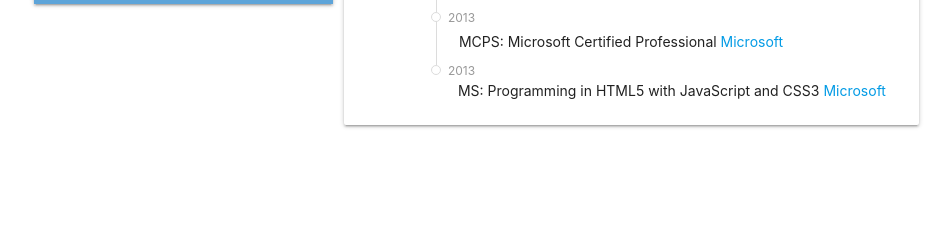
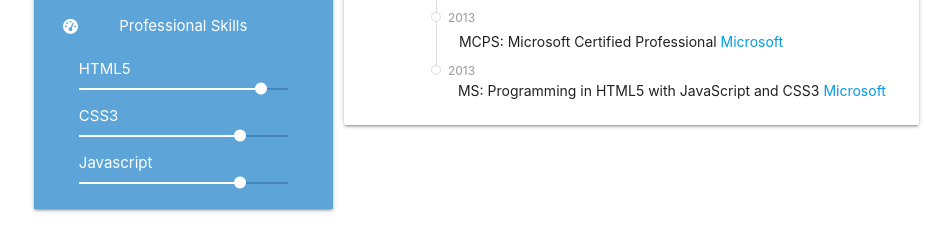
Before and after one commit to tarunranka/tarunranka.github.io, a website: page index.html in a window 1280 px wide. Shown: the part 644-873 px from the top of the page, without its empty margins (158-1110 px from the left). Before the commit the page ends 809 px from the top, so only its background shows below. Drawn offline with nearby package versions, Linux system fonts and the light colour scheme.

Commit message:
no message

```diff
--- a/dest/style.css
+++ b/dest/style.css
@@ -38,6 +38,35 @@
 }
 .sidebar-item a{
   color:#fff;
+}
+.sidebar-item h3{
+  font-size: 15px;
+  margin: 0;
+  padding: 0;
+  line-height: 1.5;
+  display: inline-block;
+  vertical-align: middle;
+}
+.sidebar-item ul{
+  width: 75%;
+  margin: 0 auto;
+}
+
+.sidebar .determinate {
+  background-color: #ffffff;
+}
+.sidebar .progress {
+    background-color: #4783c2;
+    height: 2px;
+    overflow: visible;
+}
+.sidebar  .determinate .fa {
+    font-size: 12px;
+    position: absolute;
+    top: -5px;
+    right: 0px;
+    margin-left: 50%;
+    color: #fff;
 }
 .sidebar-item .icon{
   text-align: center;
--- a/index.html
+++ b/index.html
@@ -16,7 +16,7 @@
 	<link rel='dns-prefetch' href='//fonts.googleapis.com/' />
 	<link rel="stylesheet" href="//cdnjs.cloudflare.com/ajax/libs/materialize/0.97.7/css/materialize.min.css">
 
-	<link rel="stylesheet" href="/dest/style.css?v=1.4.0">
+	<link rel="stylesheet" href="/dest/style.css?v=1.20.0">
 </head>
 
 <body>
@@ -98,6 +98,43 @@
 								</div>
 							</div>
 						</div>
+						<div class="col l12 m12 s12 sidebar-item">
+                            <div class="row">
+                                <div class="col m12 l3 s12 icon">
+                                    <i class="fa fa-tachometer" aria-hidden="true"></i> <!-- icon -->
+                                </div>
+
+                                <div class="col m12 l9 s12 skill-line">
+                                    <h3>Professional Skills </h3>
+                                </div>
+                            </div>
+                        </div>
+												<div class="sidebar-item">
+												<ul>
+													<li>
+														HTML5
+														<div class="skill-meter">
+														<div class="progress">
+      												<div class="determinate" style="width: 90%"><i class="fa fa-circle"></i></div>
+  													</div>
+													</div>
+													</li>
+													CSS3
+													<div class="skill-meter">
+													<div class="progress">
+														<div class="determinate" style="width: 80%"><i class="fa fa-circle"></i></div>
+													</div>
+												</div>
+												</li>
+												Javascript
+												<div class="skill-meter">
+												<div class="progress">
+													<div class="determinate" style="width: 80%"><i class="fa fa-circle"></i></div>
+												</div>
+											</div>
+											</li>
+												</ul>
+											</div>
 					</div>
 				</aside>
 				<div class="col l8 m12 s12">
```
